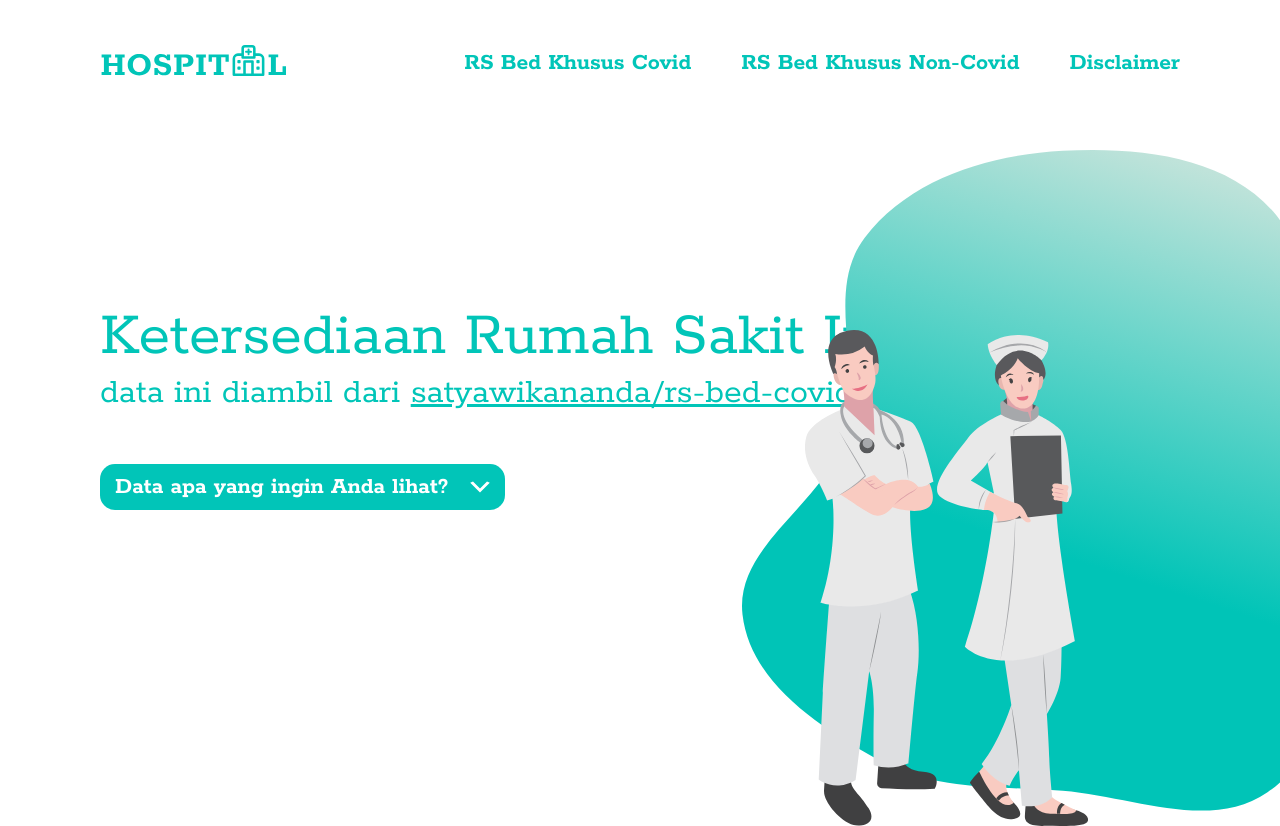
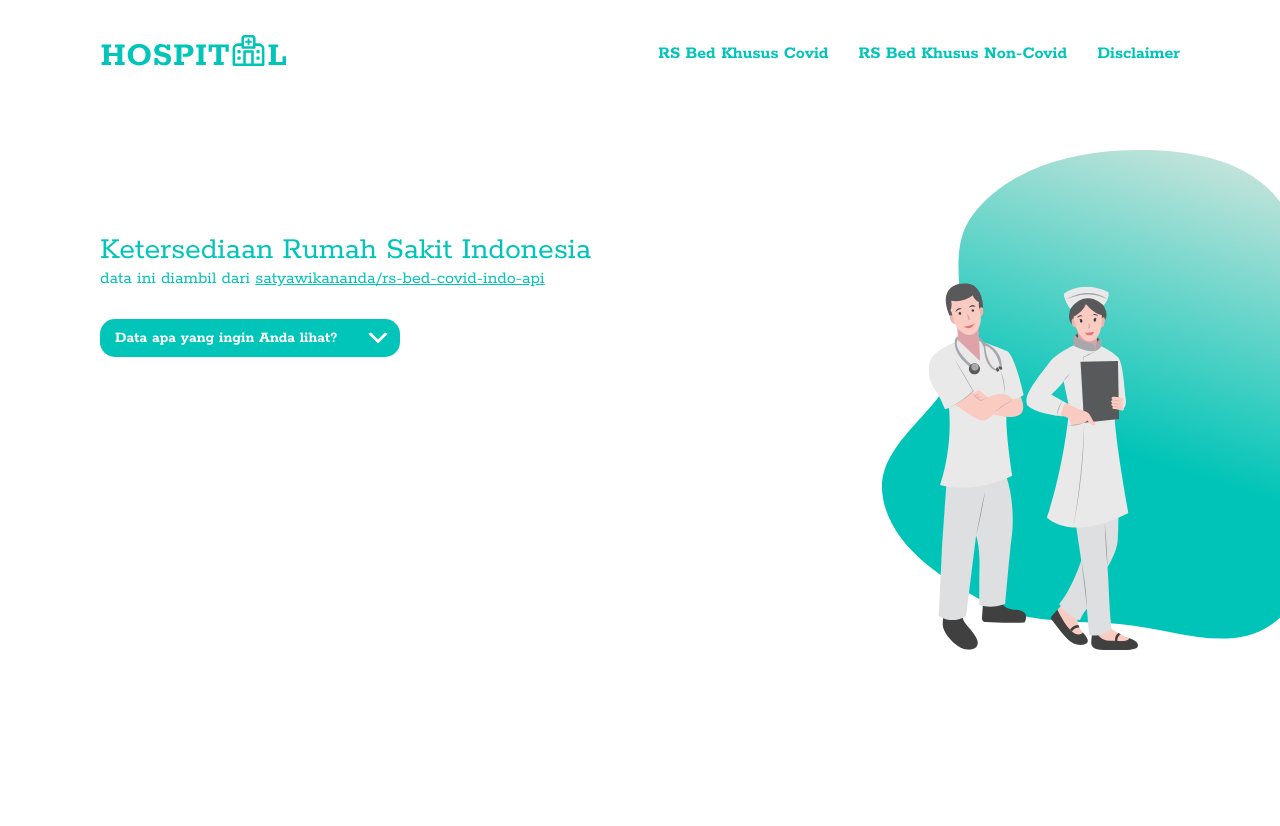
Before and after one commit to ajiyudhanto/availability-id-hospital-bed, a Next.js app: page / in a window 1280 px wide. After the commit the page ends 800 px from the top, so only its background shows below. Built offline with nearby package versions, Linux system fonts and the light colour scheme.

Commit message:
make landing page responsive

```diff
--- a/components/Landing.js
+++ b/components/Landing.js
@@ -3,8 +3,8 @@ import * as React from "react";
 function SvgLanding(props) {
   return (
     <svg
-      width={538}
-      height={676}
+      width={'100%'}
+      height={'100%'}
       fill="none"
       xmlns="http://www.w3.org/2000/svg"
       {...props}
--- a/pages/_app.js
+++ b/pages/_app.js
@@ -1,5 +1,7 @@
 import '../styles/globals.css'
 import '../styles/globals.scss'
+import '../styles/less1530px.scss'
+import '../styles/less1280px.scss'
 
 function MyApp({ Component, pageProps }) {
   return <Component {...pageProps} />
--- a/pages/index.js
+++ b/pages/index.js
@@ -19,9 +19,9 @@ export default function Home() {
         <link rel="icon" href="/Hospital.svg" />
       </Head>
 
-      <main className='main-container'>
+      <main className='main-container main-overflow-hidden'>
         <Navbar />
-        <Landing className='landing-svg' />
+        <img src='/landing.svg' alt='hospital' className='landing-svg' />
         <Grid container className='title-container' direction='column'>
           <h1 className='rokkit title-landing-page'>Ketersediaan Rumah Sakit Indonesia</h1>
           <h2 className='rokkit subtitle-landing-page'>data ini diambil dari <a href='https://github.com/satyawikananda/rs-bed-covid-indo-api/' target='_blank' rel="noreferrer" style={{ textDecoration: 'underline' }}>satyawikananda/rs-bed-covid-indo-api</a></h2>
--- a/styles/globals.scss
+++ b/styles/globals.scss
@@ -21,6 +21,10 @@ a {
   padding: 0px;
   width: 100%;
   min-height: 100vh;
+}
+
+.main-overflow-hidden {
+  overflow-y: hidden;
 }
 
 .rokkit {
--- /dev/null
+++ b/styles/less1280px.scss
@@ -0,0 +1,42 @@
+@media (min-width: 960px) and (max-width: 1280px) {
+  .title-container {
+    padding: 150px 100px 0px 100px;
+
+    .title-landing-page {
+      font-size: 32px;
+    }
+
+    .subtitle-landing-page {
+      font-size: 18px;
+    }
+
+    .native-selection {
+      padding: 10px 15px 10px 15px;
+      margin-top: 30px;
+      max-width: 300px;
+      font-size: 16px;
+
+      .select-option {
+        font-style: normal;
+        cursor: pointer;
+        font-size: 16px;
+        color: #FFFFFF;
+      }
+    }
+
+  }
+
+  .landing-svg {
+    position: absolute;
+    right: 0px;
+    height: 500px;
+  }
+
+  .nav-menu {
+    font-size: 18px;
+  }
+
+  .nav-menu-container {
+    margin-left: 30px;
+  }
+}
--- /dev/null
+++ b/styles/less1530px.scss
@@ -0,0 +1,33 @@
+@media (min-width: 1280px) and (max-width: 1530px) {
+  .title-container {
+    padding: 150px 100px 0px 100px;
+
+    .title-landing-page {
+      font-size: 48px;
+    }
+
+    .subtitle-landing-page {
+      font-size: 28px;
+    }
+
+    .native-selection {
+      margin-top: 30px;
+      max-width: 350px;
+      font-size: 18px;
+
+      .select-option {
+        font-style: normal;
+        cursor: pointer;
+        font-size: 18px;
+        color: #FFFFFF;
+      }
+    }
+
+  }
+
+  .landing-svg {
+    position: absolute;
+    right: 0px;
+    height: 600px;
+  }
+}
```
